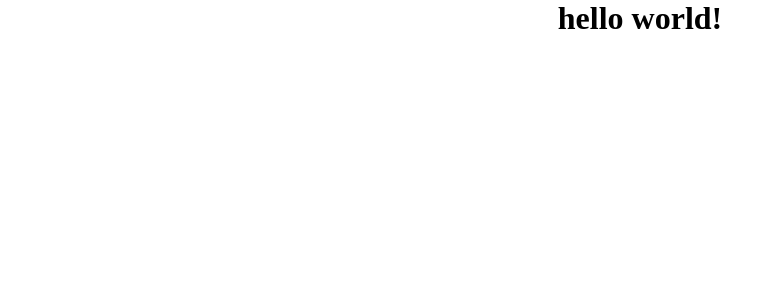
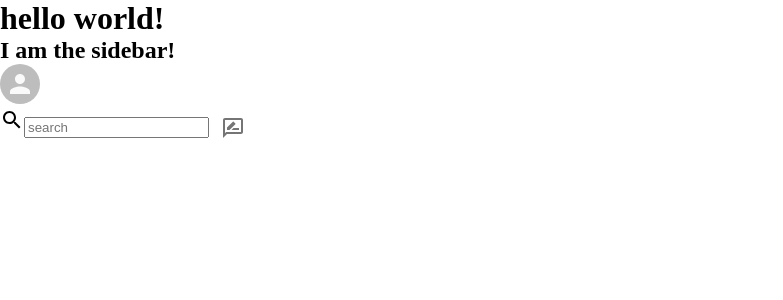
Before and after one commit to bbmattieu9/iMessage-clone, a React (Create React App) app: page / in a window 1280 px wide. Shown: the top 300 px of the page, without its empty margins (0-783 px from the left). Built offline with nearby package versions, Linux system fonts and the light colour scheme.

Commit message:
[Sidebar] add Sidebar component to iMessage component

```diff
--- a/anonymous-cli-metrics.json
+++ b/anonymous-cli-metrics.json
@@ -1 +1 @@
-{"metricId":"54fe2cd7-a0fa-4162-8cdd-f8c65632e1ce","metrics":{"from":"2021-02-06T01:39:19.677Z","to":"2021-02-11T12:20:13.124Z","successfulInstalls":5,"failedInstalls":0}}
+{"metricId":"54fe2cd7-a0fa-4162-8cdd-f8c65632e1ce","metrics":{"from":"2021-02-06T01:39:19.677Z","to":"2021-02-14T00:14:23.213Z","successfulInstalls":7,"failedInstalls":0}}
--- a/package.json
+++ b/package.json
@@ -3,6 +3,8 @@
   "version": "0.1.0",
   "private": true,
   "dependencies": {
+    "@material-ui/core": "^4.11.3",
+    "@material-ui/icons": "^4.11.2",
     "@testing-library/jest-dom": "^5.11.9",
     "@testing-library/react": "^11.2.5",
     "@testing-library/user-event": "^12.6.3",
--- a/src/App.css
+++ b/src/App.css
@@ -1,38 +1,3 @@
-.App {
-  text-align: center;
+* {
+  margin: 0;
 }
-
-.App-logo {
-  height: 40vmin;
-  pointer-events: none;
-}
-
-@media (prefers-reduced-motion: no-preference) {
-  .App-logo {
-    animation: App-logo-spin infinite 20s linear;
-  }
-}
-
-.App-header {
-  background-color: #282c34;
-  min-height: 100vh;
-  display: flex;
-  flex-direction: column;
-  align-items: center;
-  justify-content: center;
-  font-size: calc(10px + 2vmin);
-  color: white;
-}
-
-.App-link {
-  color: #61dafb;
-}
-
-@keyframes App-logo-spin {
-  from {
-    transform: rotate(0deg);
-  }
-  to {
-    transform: rotate(360deg);
-  }
-}
--- a/src/Imessage.js
+++ b/src/Imessage.js
@@ -1,8 +1,10 @@
 import React from 'react';
 import './Imessage.css';
+import Sidebar from './Sidebar';
 
 function Imessage() {
     return <div className='iMessage'>
+        <Sidebar />
 
         </div>
 }
--- /dev/null
+++ b/src/Sidebar.js
@@ -0,0 +1,30 @@
+import { Avatar, IconButton } from '@material-ui/core';
+import SearchIcon from '@material-ui/icons/Search';
+import RateReviewOutlinedIcon from '@material-ui/icons/RateReviewOutlined';
+import React from 'react';
+import './Sidebar.css';
+
+function Sidebar() {
+    return <div className='sidebar'>
+            <h2>I am the sidebar!</h2>
+
+            <div className="sidebar__header">
+                <Avatar />
+            </div>
+            <div className="sidebar__input">
+                <SearchIcon />
+                <input placeholder='search' />
+
+                <IconButton variant='outlined' className='sidebar__inputButton'>
+                    <RateReviewOutlinedIcon />
+                </IconButton>
+            </div>
+
+
+            <div className="sidebar__chats">
+
+            </div>
+        </div>
+}
+
+export default Sidebar
```
Also changed, not shown: src/Sidebar.css (added), 2 other files (tests, documents, lock files or other folders).
